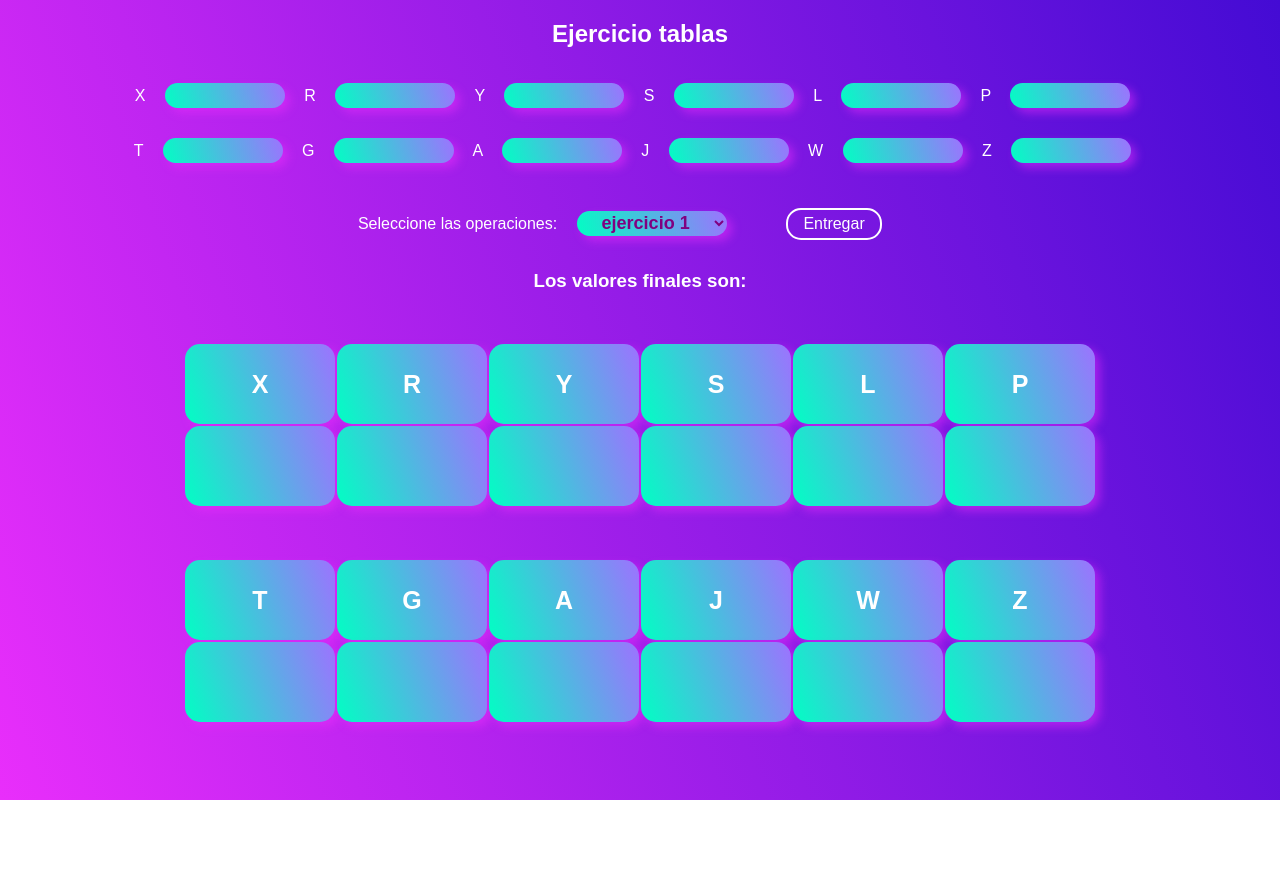
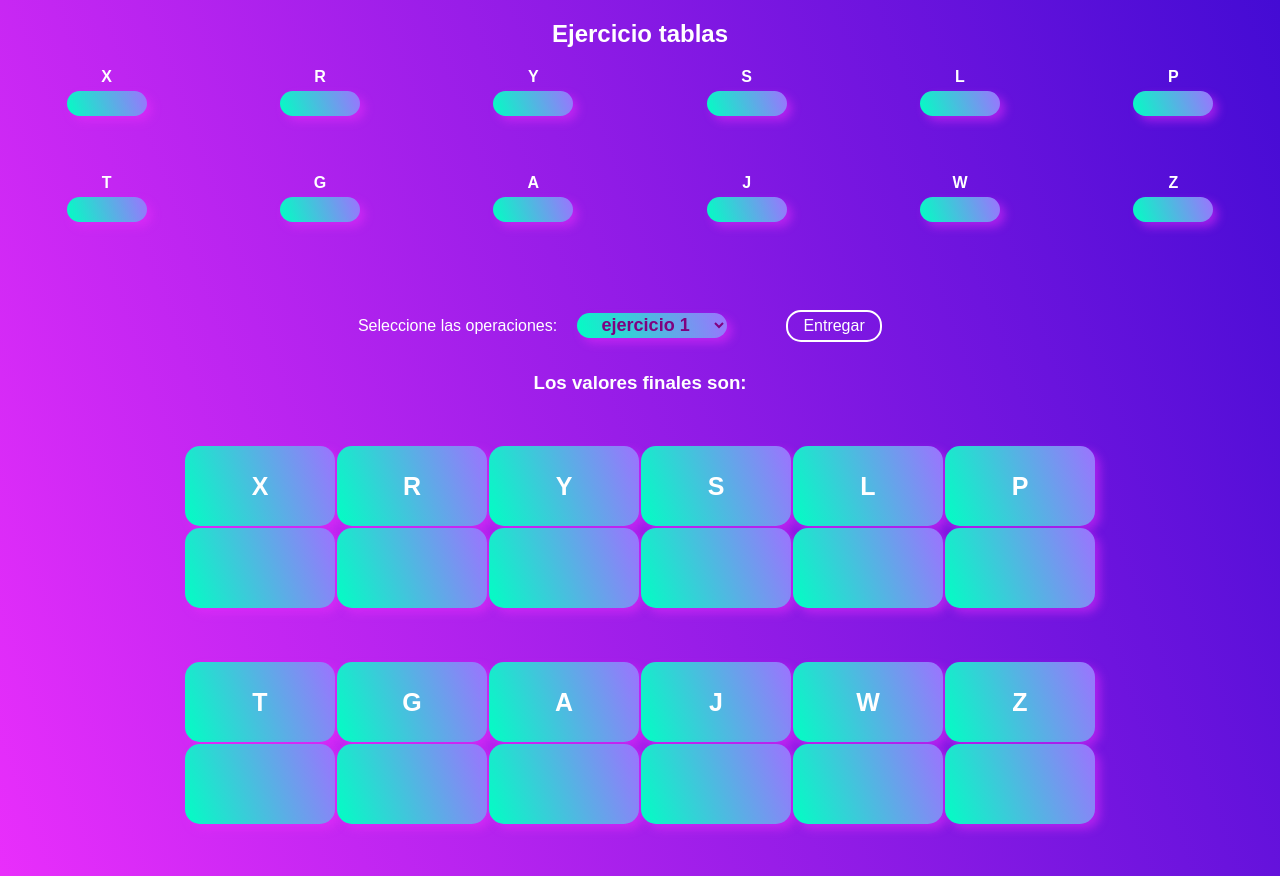
Before and after one commit to PabloRamirezMartinez/Foode, a plain HTML site: page index.html in a window 1280 px wide. Before the commit the page ends 800 px from the top, so only its background shows below. Drawn offline with Linux system fonts and the light colour scheme.

Commit message:
programa finalizado

```diff
--- a/app.js
+++ b/app.js
@@ -35,6 +35,21 @@ document.getElementById("boton1").addEventListener("click", function() {
         var j = parseInt(j);
         var w = parseInt(w);
         var z = parseInt(z);
+        // asignamos una variable al valor de cada celda.
+
+        var x2 = document.getElementById("tabla1").rows[1].cells[0];
+        var r2 = document.getElementById("tabla1").rows[1].cells[1];
+        var y2 = document.getElementById("tabla1").rows[1].cells[2];
+        var s2 = document.getElementById("tabla1").rows[1].cells[3];
+        var l2 = document.getElementById("tabla1").rows[1].cells[4];
+        var p2 = document.getElementById("tabla1").rows[1].cells[5];
+        var t2 = document.getElementById("tabla2").rows[1].cells[0];
+        var g2 = document.getElementById("tabla2").rows[1].cells[1];
+        var a2 = document.getElementById("tabla2").rows[1].cells[2];
+        var j2 = document.getElementById("tabla2").rows[1].cells[3];
+        var w2 = document.getElementById("tabla2").rows[1].cells[4];
+        var z2 = document.getElementById("tabla2").rows[1].cells[5];
+
 
 
 var operacion = document.getElementById("operacion").value;
@@ -48,17 +63,8 @@ j = t+l;
 z = p*r+y;
 y = y+z;
 y = y+1;
-console.log(x)
-console.log(w)
-console.log(t)
-console.log(j)
-console.log(z)
-console.log(y)
-console.log(x2);
-document.getElementById("X2").value = x;
 }
-
-    //operaciones ejercicio 2;
+   //operaciones ejercicio 2;
 if (operacion ==2 ){
     x = x+a-w;
     s = x-j*z;
@@ -69,8 +75,20 @@ if (operacion ==2 ){
     w = w+5;
     j = j+z/x+2;
 }
+
     //resultados finales
 
 
-
+    x2.innerHTML = x.toString();
+    r2.innerHTML = r.toString();
+    y2.innerHTML = y.toString();
+    s2.innerHTML = s.toString();
+    l2.innerHTML = l.toString();
+    p2.innerHTML = p.toString();
+    t2.innerHTML = t.toString();
+    g2.innerHTML = g.toString();
+    a2.innerHTML = a.toString();
+    j2.innerHTML = j.toString();
+    w2.innerHTML = w.toString();
+    z2.innerHTML = z.toString();
         });
--- a/index.html
+++ b/index.html
@@ -7,38 +7,64 @@
         <div class="main">
         <H2>Ejercicio tablas</H2>
         <div class= contenedor1>
-        <label for=X> X </label>
+            <div class="x">
+                <h4>X</h4>
                 <input type="number" id="X">
-        <label for=R> R </label>
+            </div>
+        <div class="r">
+            <h4>R</h4>
             <input type="number" id="R">
-        <label for=Y> Y </label>
+        </div>
+        <div class="y">
+            <h4>Y</h4>
             <input type="number" id="Y">
-        <label for=S> S </label>
+        </div>
+        <div class="s">
+            <h4>S</h4>
             <input type="number" id="S">
-        <label for=L> L </label>
+        </div>
+        <div class="l">
+            <h4>L</h4>
             <input type="number" id="L">
-        <label for=P> P </label>
+        </div>
+        <div class="p">
+            <h4>P</h4>
             <input type="number" id="P">
         </div>
+
+        </div>
         <div class= contenedor2>
-            <label for=T> T </label>
+
+            <div class="t">
+                <h4>T</h4>
                 <input type="number" id="T">
-            <label for=G> G </label>
+            </div>
+        <div class="g">
+            <h4>G</h4>
             <input type="number" id="G">
-            <label for=A> A </label>
+        </div>
+        <div class="a">
+            <h4>A</h4>
             <input type="number" id="A">
-            <label for=J> J </label>
+        </div>
+        <div class="j">
+            <h4>J</h4>
             <input type="number" id="J">
-            <label for=W> W </label>
+        </div>
+        <div class="w">
+            <h4>W</h4>
             <input type="number" id="W">
-            <label for=Z> Z </label>
+        </div>
+        <div class="z">
+            <h4>Z</h4>
             <input type="number" id="Z">
+        </div>
             </div>
             <label for="operacion">Seleccione las operaciones:</label>
             <select name="operacion" id="operacion">
                 <option value="1">ejercicio 1</option>
                 <option value="2">ejercicio 2</option>
-                <option value="3">ejercicio 3</option>
+
             </select>
         <button id="boton1">Entregar</button>
 
@@ -54,12 +80,13 @@
                <th>P</th>
             </tr>
             <tr>
-                <th> <h4 id=X2></h4>  </th>
-                <th> </th>
-                <th> </th>
-                <th> </th>
-                <th> </th>
-                <th> </th>
+                <td id="x2"></td>
+                <td id="r2"></td>
+                <td id="y2"></td>
+                <td id="s2"></td>
+                <td id="l2"></td>
+                <td id="p2"></td>
+
              </tr>
            </table>
             </div>
@@ -74,12 +101,12 @@
                     <th>Z</th>
                  </tr>
                  <tr>
-                     <th id=T2> </th>
-                     <th> </th>
-                     <th> </th>
-                     <th> </th>
-                     <th> </th>
-                     <th> </th>
+                    <td id="t2"></td>
+                    <td id="g2"></td>
+                    <td id="a2"></td>
+                    <td id="j2"></td>
+                    <td id="w2"></td>
+                    <td id="z2"></td>
                   </tr>
                 </table>
 
--- a/style.css
+++ b/style.css
@@ -12,7 +12,7 @@ body{
 
 }
 .main{
-    height: 100vh;
+    height: max-content;
     background: linear-gradient(70deg,#e92efb,#440bd4);
 }
 h2{
@@ -20,6 +20,9 @@ h2{
     margin: 20px;
 }
 h3 {
+    color: white;
+}
+h4 {
     color: white;
 }
 #boton1 {
@@ -35,7 +38,7 @@ h3 {
 
 }
 input {
-    margin: 15px;
+    margin: 5px;
     border-radius: 15px;
     background:linear-gradient(70deg,#01ffc3,#9d72ff);
     color: white;
@@ -43,10 +46,56 @@ input {
     font-weight: bold;
     text-align: center;
     height: 25px;
-    width: 120px;
+    width: 80px;
+
     border: none;
     filter: drop-shadow(5px 5px 5px #ea2efb7e);
 }
+.contenedor1{
+  display: grid;
+  grid-template-rows: 1fr 1fr;
+  grid-template-columns: 1fr 1fr 1fr 1fr 1fr 1fr;
+  grid-template-areas: "x r y s l p" "X R Y S L P";
+  width: auto;
+  margin: auto;
+}
+
+.x {grid-area:"x"}
+.r{ grid-area: "r";}
+.y{grid-area: "y";}
+.s{grid-area: "s";}
+.l{grid-area:"l";}
+.p{grid-area:"p";}
+
+#X {grid-area: "X";}
+#R{ grid-area: "R";}
+#Y{grid-area: "Y";}
+#S{grid-area: "S";}
+#L{grid-area:"L";}
+#P{grid-area:"P";}
+
+.contenedor2 {
+    display: grid;
+  grid-template-rows: 1fr 1fr;
+  grid-template-columns: 1fr 1fr 1fr 1fr 1fr 1fr;
+  grid-template-areas: "t g a j w z" "T G A J W Z";
+  width: auto;
+  margin: auto;;
+}
+.t{grid-area:"t"}
+.g{grid-area:"g";}
+.a{grid-area:"a";}
+.j{grid-area:"j";}
+.w{grid-area:"w";}
+.z{grid-area:"z";}
+
+#T{grid-area:"T";}
+#G{grid-area:"G";}
+#A{grid-area:"A";}
+#J{grid-area:"J";}
+#W{grid-area:"W";}
+#Z{grid-area:"Z";}
+
 label {
     color: white;
 }
@@ -62,6 +111,27 @@ label {
     margin: 50px auto;
     border-radius: 15px;
     width: 50vw;
+
+}
+
+#tabla1 td {
+    border-radius: 15px;
+    height: 80px;
+    width: 150px;
+    background:linear-gradient(70deg,#01ffc3,#9d72ff);
+    filter: drop-shadow(5px 5px 5px #ea2efb7e);
+    color: white;
+    font-size: 25px;
+
+}
+#tabla2 td {
+    border-radius: 15px;
+    height: 80px;
+    width: 150px;
+    background:linear-gradient(70deg,#01ffc3,#9d72ff);
+    filter: drop-shadow(5px 5px 5px #ea2efb7e);
+    color: white;
+    font-size: 25px;
 
 }
 #operacion {
```
Lines whose indentation alone changed are shown as unchanged.
